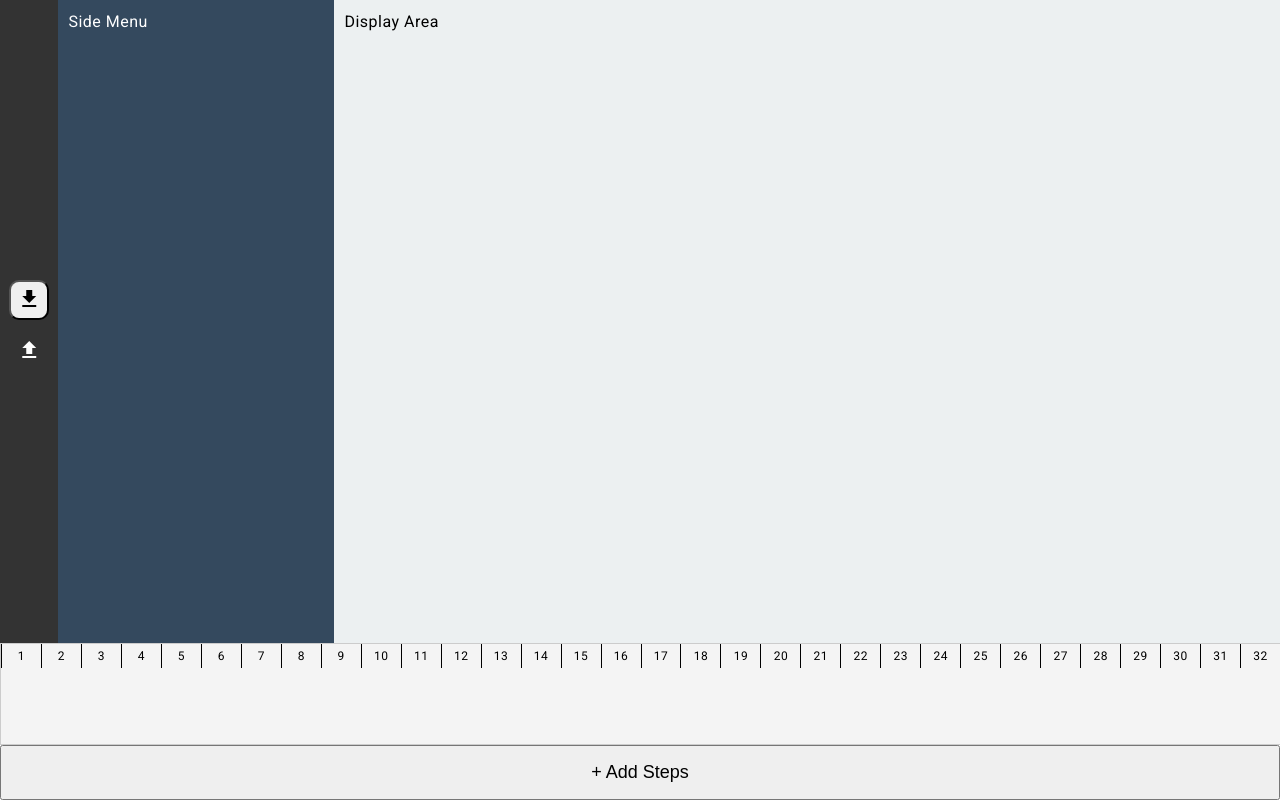
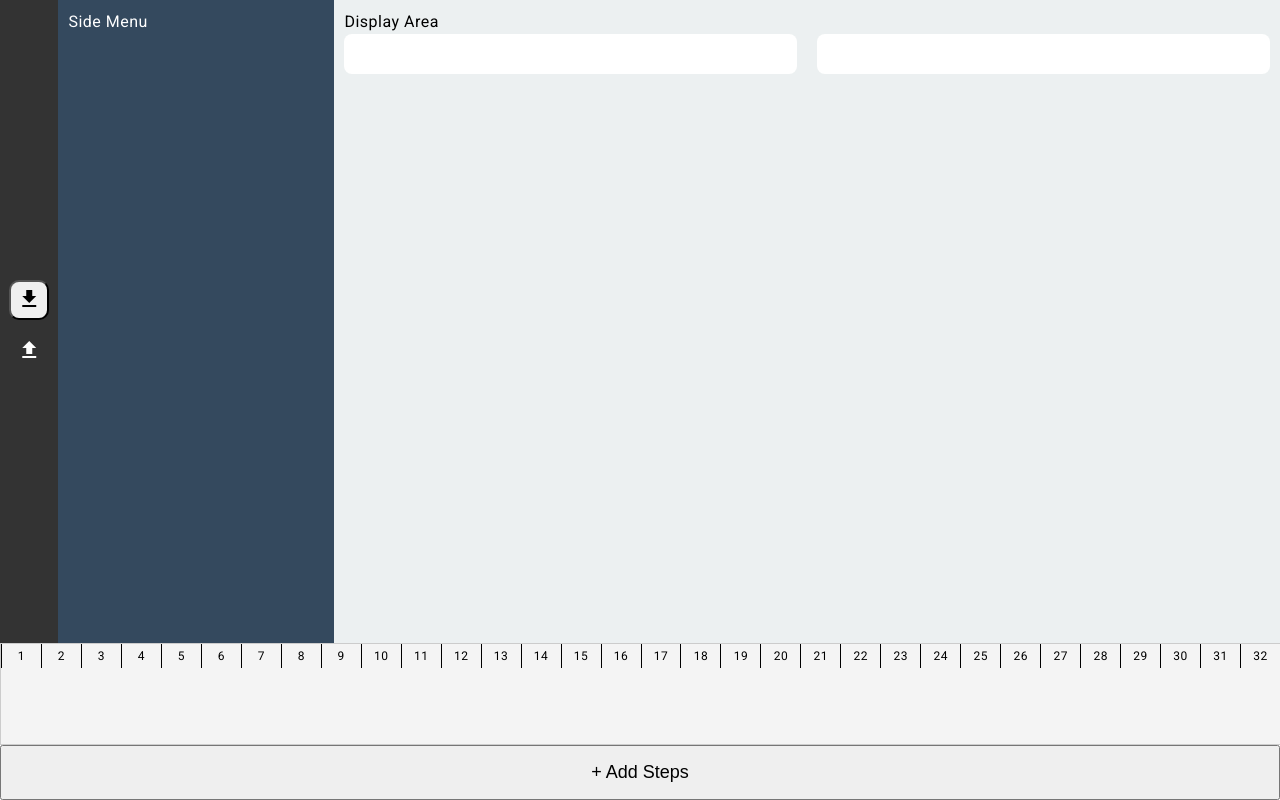
Before and after one commit to chinmaygireesh/Choreography-Builder, an Angular app: page / in a window 1280 px wide. Built offline with nearby package versions, Linux system fonts and the light colour scheme.

Commit message:
Display are with video

```diff
--- a/src/app/components/display-area/display-area.component.css
+++ b/src/app/components/display-area/display-area.component.css
@@ -1,12 +1,36 @@
-.display-area {
-    border: 1px solid #ddd;
-    padding: 15px;
-    margin: 20px;
-    background: #f9f9f9;
-    border-radius: 5px;
-    width: 300px;
+.display-area, .video {
+
+    flex: 1; /* Both divs take equal space */
+    padding: 20px;
+    background: lightgray;
+    border-radius: 8px;
+    overflow: hidden;
+
   }
 
   .display-area h3 {
     margin-top: 0;
   }
+  .parent {
+    display: flex;
+
+    align-items: center; /* Align items in the center */
+    justify-content: center; /* Align vertically */
+
+    gap: 20px; /* Space between divs */
+}
+
+.child {
+    flex: 1;
+    width: 80%;
+    padding: 20px;
+    background: white;
+    text-align: center;
+    border-radius: 8px;
+}
+video iframe {
+    height: 400px;
+    width: 100%;
+    height: 100%;
+    border-radius: 8px;
+}
--- a/src/app/components/display-area/display-area.component.html
+++ b/src/app/components/display-area/display-area.component.html
@@ -1,3 +1,6 @@
+
+<div class="parent">
+    <div class="child">
         <div class="display-area" *ngIf="selectedStep">
             <h3>Step Details</h3>
             <p><strong>Name:</strong> {{ selectedStep?.name }}</p>
@@ -12,11 +15,13 @@
             <p><strong>Reference Link:</strong> <a [href]="selectedStep?.refLink" target="_blank">Click here</a></p>
             <p><strong>Video:</strong> <a [href]="selectedStep?.video" target="_blank">Watch Video</a></p>
         </div>
-
-  <div class="video-container" *ngIf="getYouTubeEmbedUrl(selectedStep?.video)">
-    <iframe
+    </div>
+    <div class="child">
+        <div class="video" *ngIf="getYouTubeEmbedUrl(selectedStep?.video)">
+        <iframe style="height: 400px;"
             [src]="getYouTubeEmbedUrl(selectedStep?.video)"
             frameborder="0"
             allowfullscreen>
         </iframe>
+    </div></div>
 </div>
```
Lines whose indentation alone changed are shown as unchanged.
